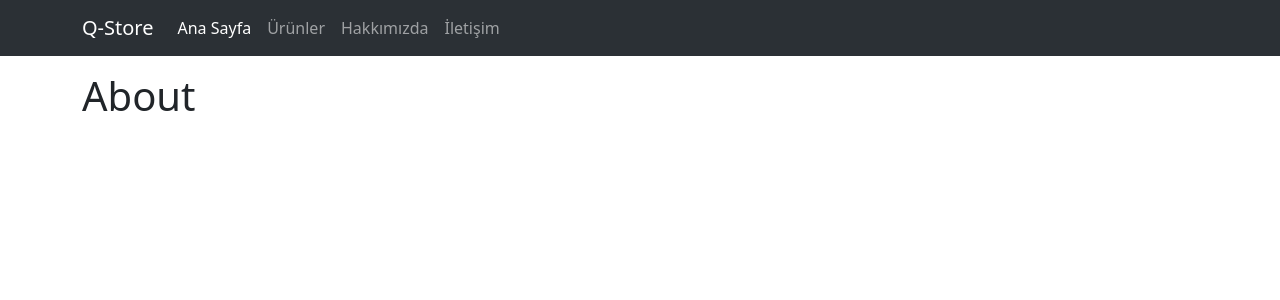
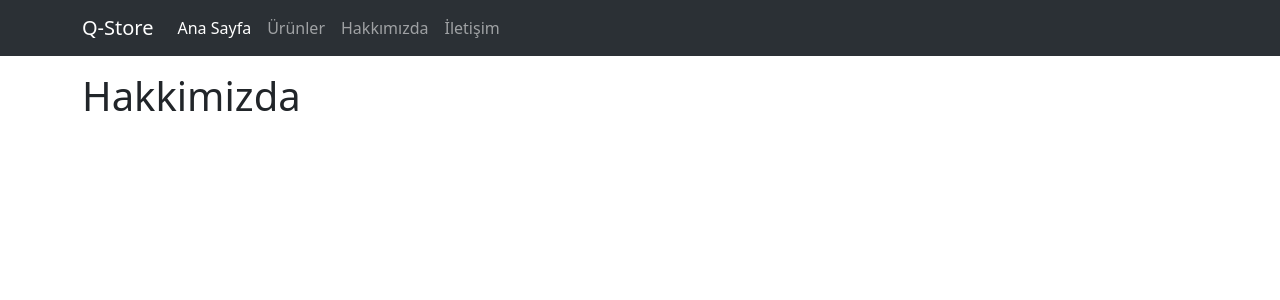
Before and after one commit to MehmetAydar01/Sifirdan-Projelerle-Front-End-ve-React, a React (Vite) app in the folder Bolum-13-React-Router-Dom-ile-Calismak/: page /about in a window 1280 px wide. Shown: the top 300 px of the page. Built offline with nearby package versions, Linux system fonts and the light colour scheme.

Commit message:
isimler guncellendi

```diff
--- a/Bolum-13-React-Router-Dom-ile-Calismak/src/pages/About.jsx
+++ b/Bolum-13-React-Router-Dom-ile-Calismak/src/pages/About.jsx
@@ -1,7 +1,7 @@
 const About = () => {
   return (
     <>
-      <h1>About</h1>
+      <h1>Hakkimizda</h1>
     </>
   );
 };
--- a/Bolum-13-React-Router-Dom-ile-Calismak/src/pages/Contact.jsx
+++ b/Bolum-13-React-Router-Dom-ile-Calismak/src/pages/Contact.jsx
@@ -1,7 +1,7 @@
 const Contact = () => {
   return (
     <>
-      <h1>Contact</h1>
+      <h1>Iletişim</h1>
     </>
   );
 };
--- a/Bolum-13-React-Router-Dom-ile-Calismak/src/pages/Home.jsx
+++ b/Bolum-13-React-Router-Dom-ile-Calismak/src/pages/Home.jsx
@@ -1,7 +1,7 @@
 const Home = () => {
   return (
     <>
-      <h1>Home</h1>
+      <h1>Ana Sayfa</h1>
     </>
   );
 };
```
